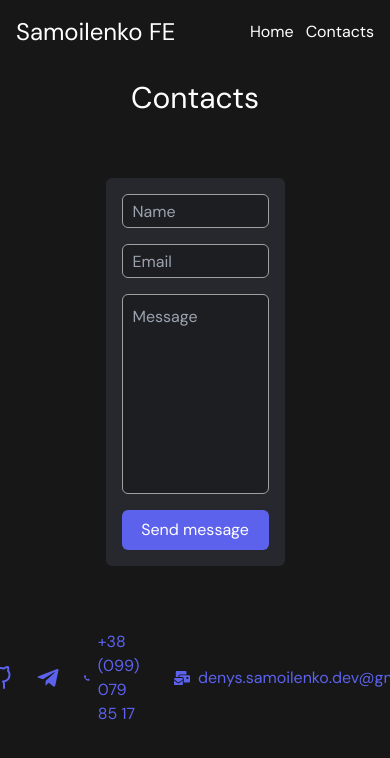
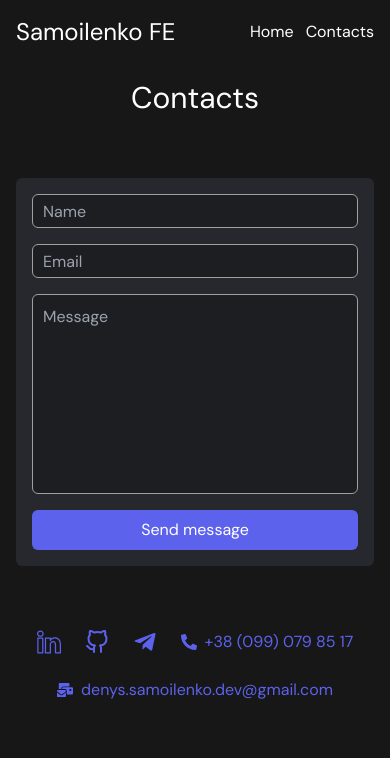
Before and after one commit to Denys14Samoilenko/portfolio, a Next.js app: page /contacts in a window 390 px wide. Shown: the top 758 px of the page. Built offline with nearby package versions, Linux system fonts and the light colour scheme.

Commit message:
fix: fix adaptive contacts page

```diff
--- a/app/contacts/page.tsx
+++ b/app/contacts/page.tsx
@@ -66,7 +66,7 @@ const Contacts = () => {
 
 	return (
 		<main className="flex flex-col items-center p-4 overflow-hidden gap-6">
-			<div className="flex flex-col text-center gap-8 pb-10 md:pb-[20px] w-1/2 md:w-1/3">
+			<div className="flex flex-col text-center gap-8 pb-10 md:pb-[20px] w-full md:w-1/3">
 				<Title msg="Contacts" />
 				<motion.form
 					initial={{ opacity: 0, scale: 0.5 }}
@@ -133,7 +133,7 @@ const Contacts = () => {
 				</motion.form>
 			</div>
 			<motion.div
-				className="flex gap-6 items-center"
+				className="flex gap-6 flex-wrap items-center justify-center"
 				initial={{ opacity: 0, scale: 0.5 }}
 				animate={{ opacity: 1, scale: 1 }}
 				transition={{ duration: 0.5 }}
```
